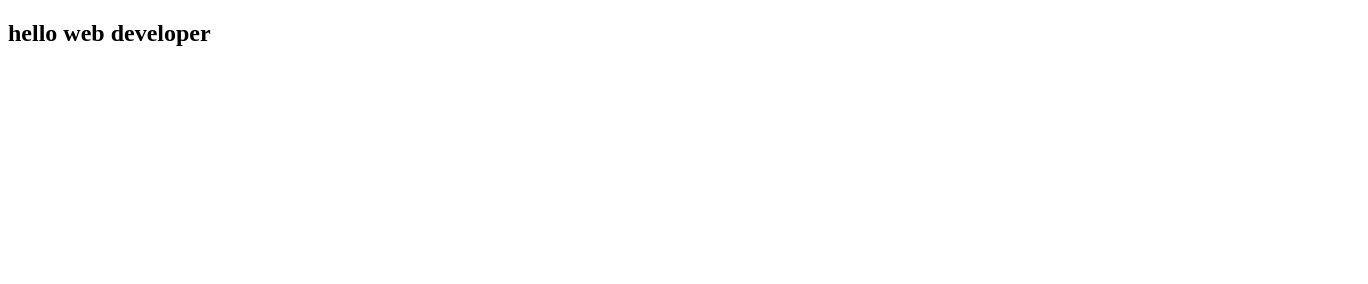
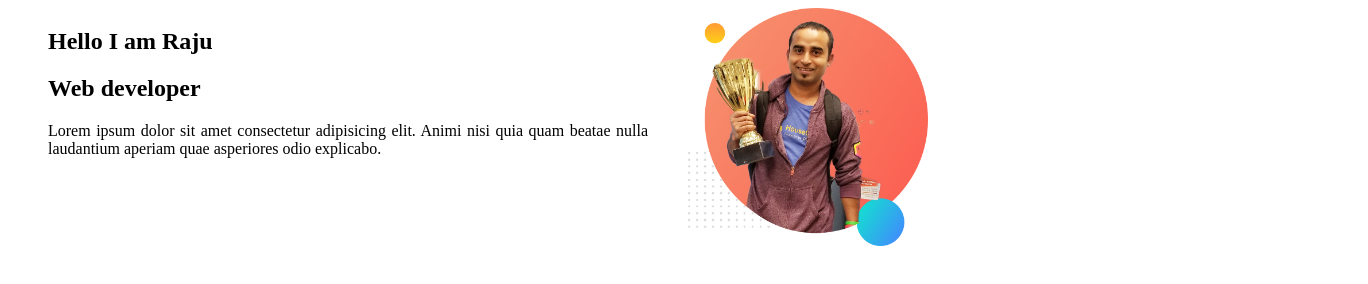
Before and after one commit to Razibul-Alam/Assignment1, a plain HTML site: page index.html in a window 1280 px wide. Shown: the whole page, 1368 px wide, since content can reach past the window. Drawn offline with Linux system fonts and the light colour scheme.

Commit message:
image add

```diff
--- a/index.html
+++ b/index.html
@@ -4,9 +4,19 @@
     <meta charset="UTF-8">
     <meta http-equiv="X-UA-Compatible" content="IE=edge">
     <meta name="viewport" content="width=device-width, initial-scale=1.0">
+    <link rel="stylesheet" href="style.css">
     <title>My Portfolio</title>
 </head>
 <body>
-    <h2>hello web developer</h2>
+    <section class="header-section">
+        <div class="half-width">
+<h2>Hello I am Raju</h2>
+<h2>Web developer</h2>
+<p>Lorem ipsum dolor sit amet consectetur adipisicing elit. Animi nisi quia quam beatae nulla laudantium aperiam quae asperiores odio explicabo.</p>
+        </div>
+        <div class="half-width">
+<img class="banner-image" src="./images/jhankar.png" alt="">
+        </div>
+    </section>
 </body>
 </html>
--- a/style.css
+++ b/style.css
@@ -0,0 +1,15 @@
+
+.header-section{
+    width: 1360px;
+    display: flex;
+    margin-right: auto;
+}
+.banner-image{
+    width: 40%;
+}
+.half-width{
+    width: 600px;
+    padding-left: 20px;
+    margin-left: 20px;
+    text-align: justify;
+}
```
